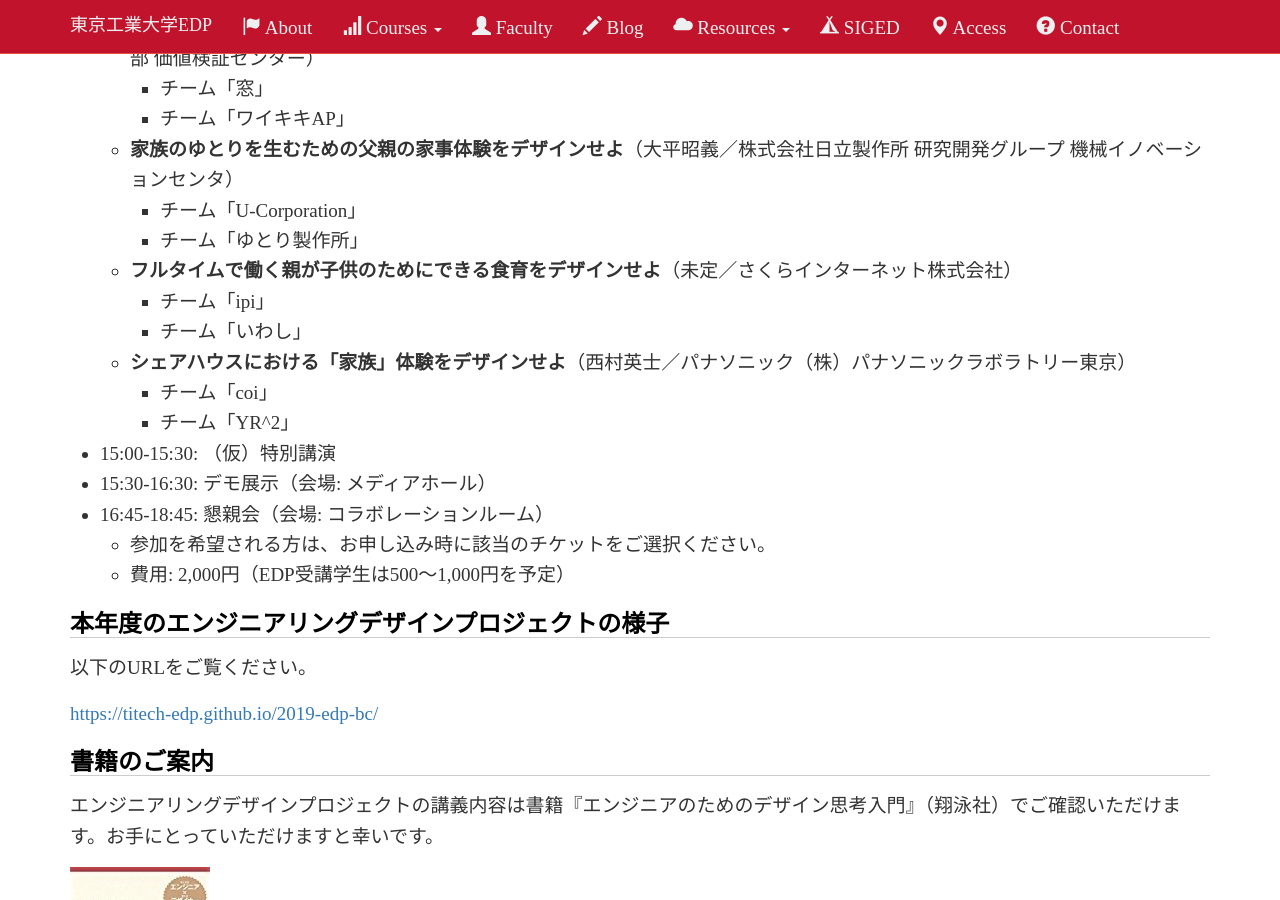
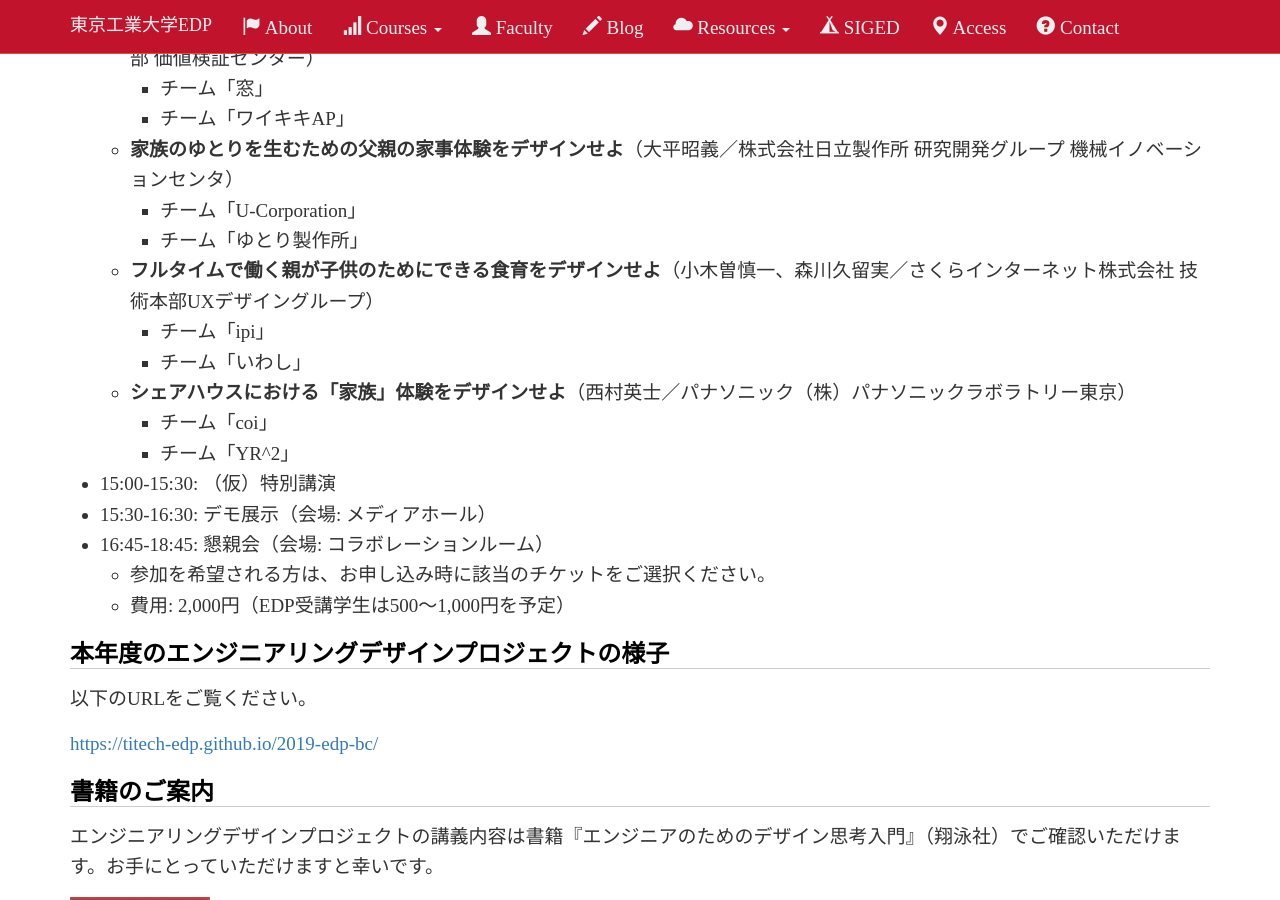
Before and after one commit to titech-edp/titech-edp.github.io, a Jekyll site: the page built from 2019-edp-bc/demoday/index.md, in a window 1280 px wide and 900 px high, scrolled down 1542 px. Built offline with Jekyll 4.4.1, drawn with Linux system fonts in a browser that asks for light colours; nearby versions of some CDN libraries; library files that are not in the unit come from our copies.

Commit message:
Add mentor

```diff
--- a/2019-edp-bc/demoday/index.md
+++ b/2019-edp-bc/demoday/index.md
@@ -35,7 +35,7 @@ title: 2019年度「エンジニアリングデザインプロジェクト」最
   * **家族のゆとりを生むための父親の家事体験をデザインせよ**（大平昭義／株式会社日立製作所 研究開発グループ 機械イノベーションセンタ）
     * チーム「U-Corporation」
     * チーム「ゆとり製作所」
-  * **フルタイムで働く親が子供のためにできる食育をデザインせよ**（未定／さくらインターネット株式会社）
+  * **フルタイムで働く親が子供のためにできる食育をデザインせよ**（小木曽慎一、森川久留実／さくらインターネット株式会社 技術本部UXデザイングループ）
     * チーム「ipi」
     * チーム「いわし」
   * **シェアハウスにおける「家族」体験をデザインせよ**（西村英士／パナソニック（株）パナソニックラボラトリー東京）
```
